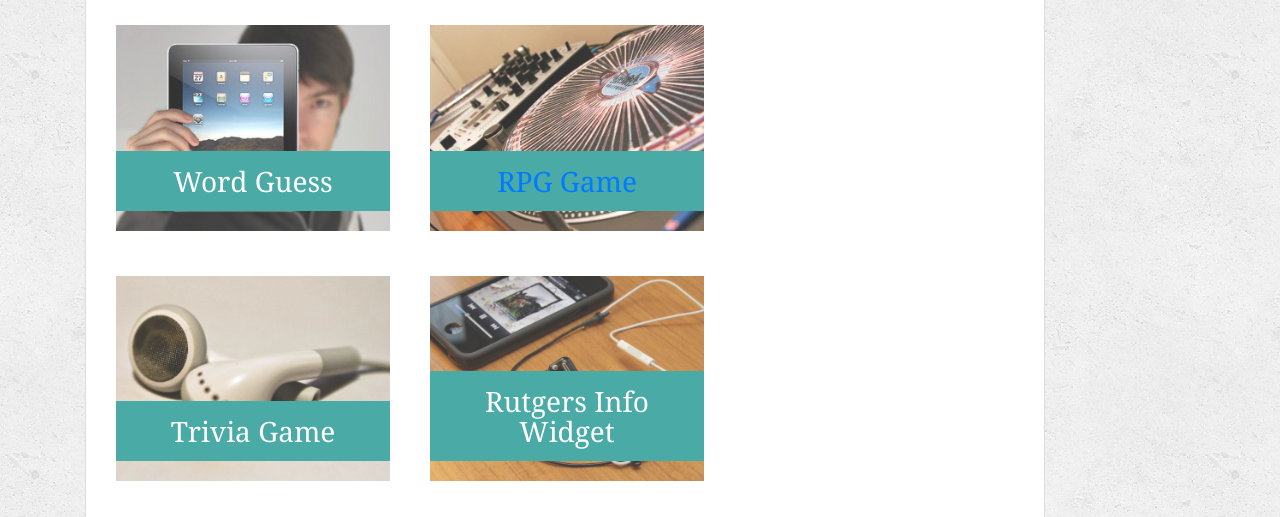
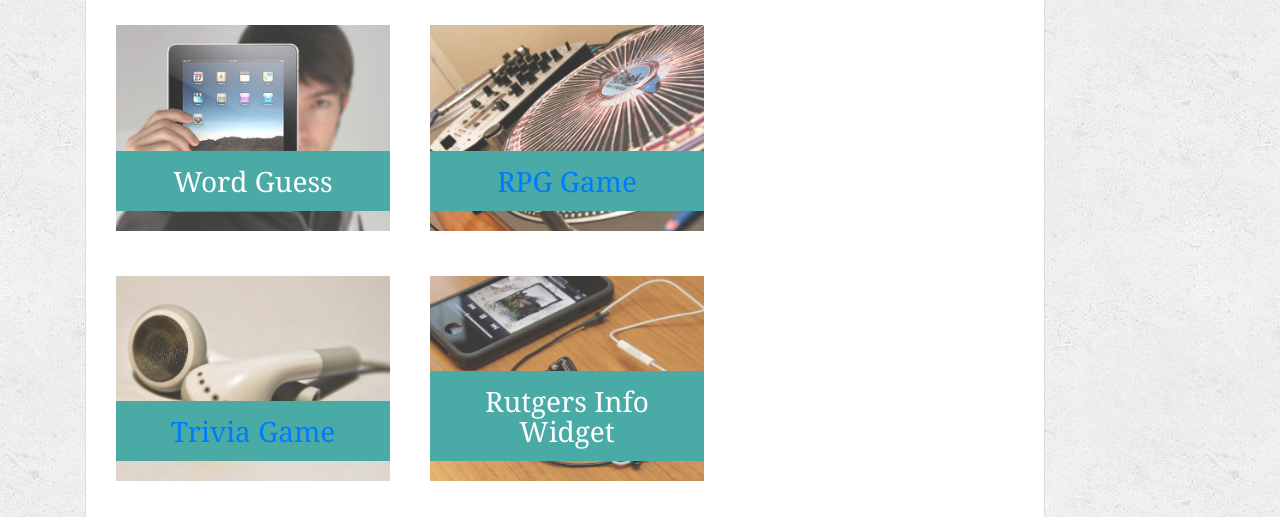
Before and after one commit to chaostheory59/Bootstrap-Portfolio, a plain HTML site: page portfolio.html in a window 1280 px wide. Shown: the part 283-800 px from the top of the page. Drawn offline with nearby package versions, Linux system fonts and the light colour scheme.

Commit message:
Add files via upload

```diff
--- a/portfolio.html
+++ b/portfolio.html
@@ -67,7 +67,7 @@
       <div class="work">
         <img src="assets/images/technics-q-c-640-480-5.jpg" alt="Trivia Game">
 
-        <h3>Trivia Game</h3>
+        <h3><a href="https://chaostheory59.github.io/TriviaGame">Trivia Game</a></h3>
       </div>
       <div class="work">
         <img src="assets/images/technics-q-c-640-480-7.jpg" alt="Rutgers Info Widget">
```
